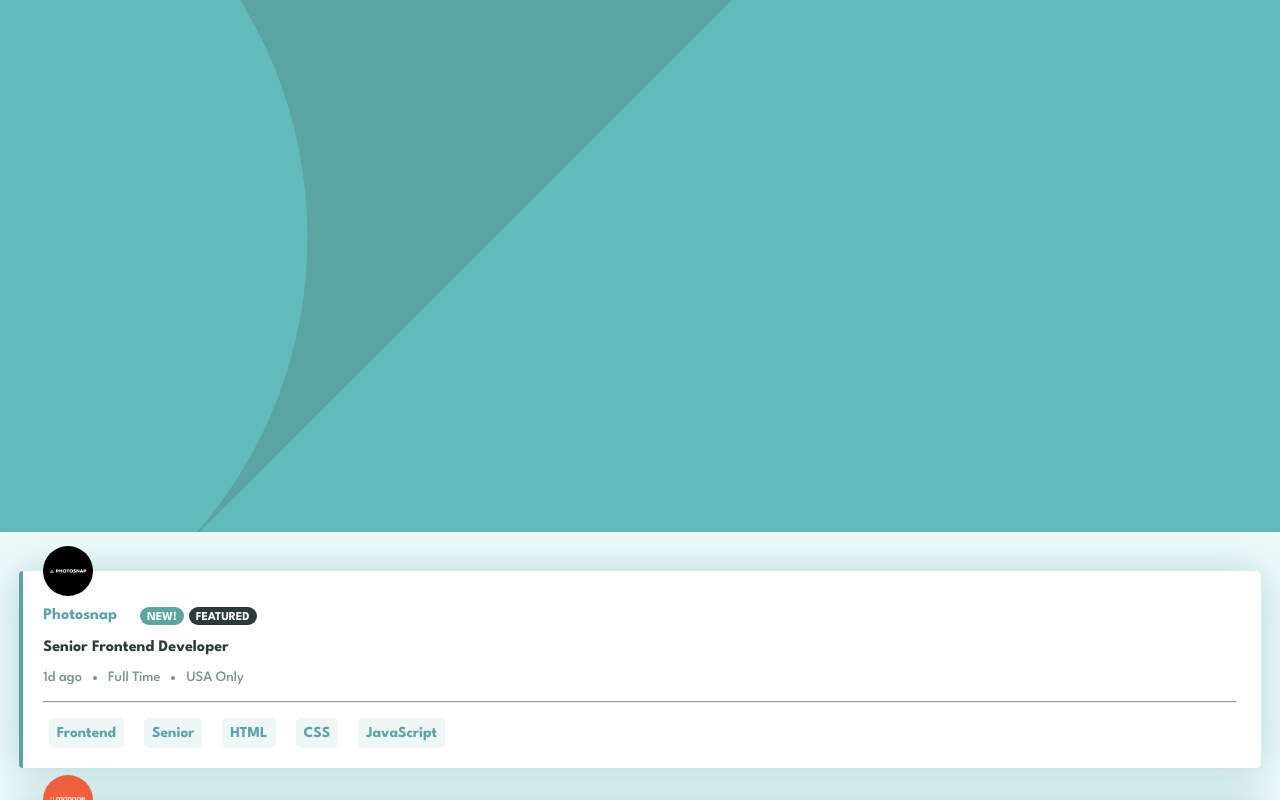
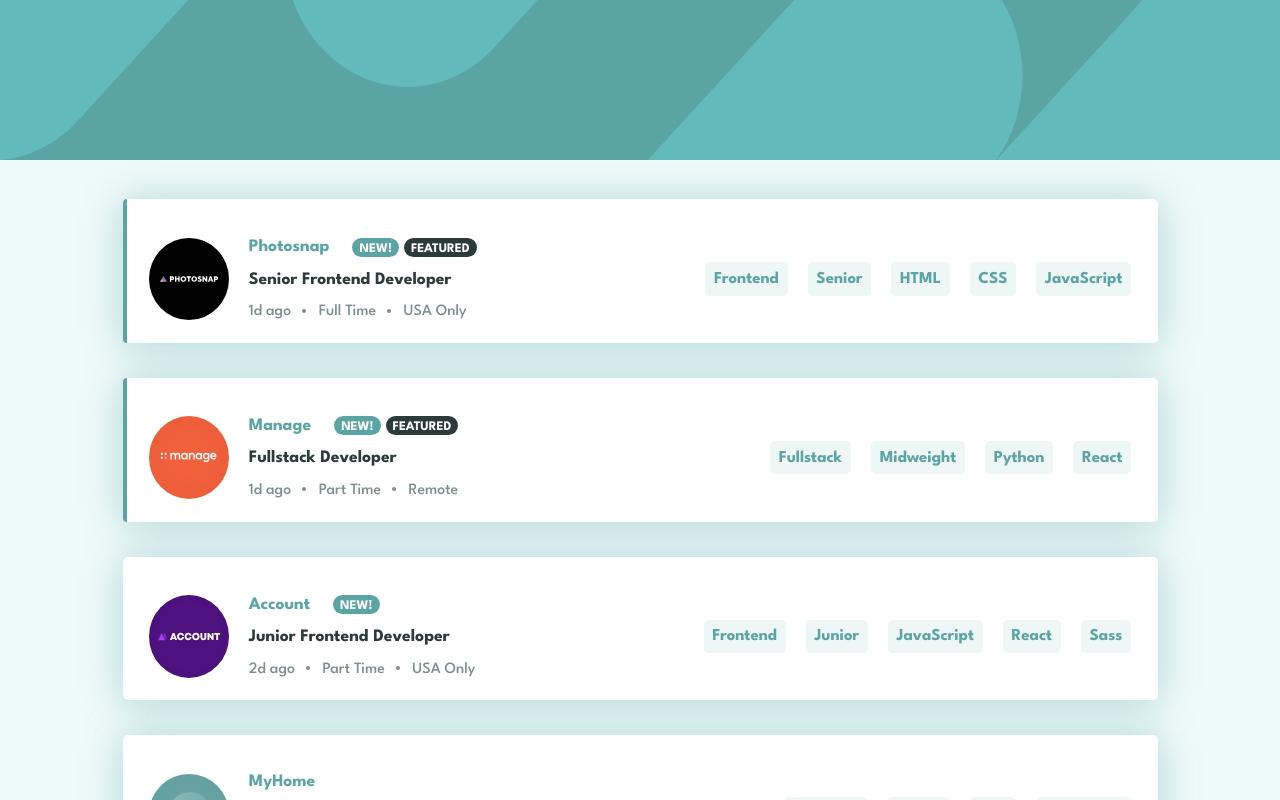
Before and after one commit to Mathitarazonad/Frontend-Mentor---Job-Filter-Page, a React (Create React App) app: page / in a window 1280 px wide. Shown: the top 800 px of the page. Built offline with nearby package versions, Linux system fonts and the light colour scheme.

Commit message:
Some styles fixed, hovers and medias for desktop

```diff
--- a/src/App.css
+++ b/src/App.css
@@ -6,6 +6,7 @@
   box-sizing: border-box;
   text-decoration: none;
   font-family: 'League Spartan', sans-serif;
+  font-size: 16px;
 }
 
 :root {
@@ -85,12 +86,12 @@ body {
   background-color: var(--Desaturated-dark-cyan);
   border-bottom-right-radius: 5px;
   border-top-right-radius: 5px;
+  cursor: pointer;
 }
 
-.tag-close:hover img{
+.tag-close:hover {
   transition: .5s;
-  transform: scale(1.1);
-  rotate: 100grad;
+  background-color: var(--Very-dark-grayish-cyan);
 }
 
 #clear-btn {
@@ -100,11 +101,14 @@ body {
   transition: .5s;
   font-size: 1.05rem;
   color: var(--Dark-grayish-cyan);
+  cursor: pointer;
 }
 
 #clear-btn:hover {
   transition: .5s;
-  transform: scale(1.1);
+  color: var(--Desaturated-dark-cyan);
+  text-decoration: underline;
+  text-underline-offset: 2px;
 }
 
 /* Job List */
@@ -143,13 +147,18 @@ body {
   left: 0;
 }
 
+.job-info-container {
+  display: flex;
+  gap: 20px;
+}
+
 .company-logo {
   width: 50px;
   position: absolute;
   top: -25px;
 }
 
-.job-info {
+.job-description {
   display: flex;
   flex-direction: column;
   gap: 15px;
@@ -192,6 +201,11 @@ body {
   color: var(--Very-dark-grayish-cyan);
 }
 
+.company-job:hover{
+  transition: .5s;
+  color: var(--Desaturated-dark-cyan);
+}
+
 .job-details {
   display: flex;
   gap: 5px;
@@ -202,6 +216,12 @@ body {
 .job-details h5 {
   font-weight: 500;
   font-size: .9rem;
+  cursor: pointer;
+}
+
+.job-details h5:hover, .job-details svg:hover {
+  transition: .5s;
+  transform: scale(1.1);
 }
 
 /*Job tags*/
@@ -213,11 +233,19 @@ body {
 }
 
 .tag {
+  transition: .5s;
   font-size: .95rem;
   color: var(--Desaturated-dark-cyan);
   background-color: var(--Filter-tablets);
   padding: .5rem;
   border-radius: 5px;
+  cursor: pointer;
+}
+
+.tag:hover {
+  transition: .5s;
+  background-color: var(--Desaturated-dark-cyan);
+  color: white;
 }
 
 .empty-jobs {
@@ -240,3 +268,69 @@ body {
 .empty-mood {
   font-size: 4rem;
 }
+
+
+@media (min-width: 750px) {
+  * {
+    font-size: 20px;
+  }
+
+  .mobile-bg {
+    display: none;
+  }
+
+  .desktop-bg {
+    display: initial;
+    width: 100vw;
+    height: 20vh;
+    background-color: var(--Desaturated-dark-cyan);
+  }
+
+  .job-list, .filter-container.filter-active {
+    margin-left: 3rem;
+    margin-right: 3rem;
+  }
+
+  .company-logo {
+    width: 60px;
+  }
+}
+
+@media (min-width: 1100px) {
+
+  * {
+    font-size: 17.5px;
+  }
+
+  .job-list, .filter-container.filter-active {
+    margin-left: 7rem;
+    margin-right: 7rem;
+  }
+
+  .job {
+    flex-direction: row;
+    justify-content: space-between;
+    align-items: center;
+    flex-wrap: wrap;
+  }
+
+  .company-logo {
+    position: initial;
+    width: 80px;
+  }
+
+  .job hr {
+    display: none;
+  }
+}
+
+@media (min-width: 1400px) {
+  * {
+    font-size: 19.5px;
+  }
+
+  .job-list, .filter-container.filter-active {
+    margin-left: 9rem;
+    margin-right: 9rem;
+  }
+}
--- a/src/components/Job.jsx
+++ b/src/components/Job.jsx
@@ -4,8 +4,10 @@ import { VscDebugStackframeDot } from 'react-icons/vsc';
 function Job (props) {
   return(
     <div className={props.isFeatured ? 'job featured-job' : 'job'} id={props.id}>
+
+      <div className='job-info-container'>
         <img src={props.companyLogo} alt='company-logo' className='company-logo'></img>
-      <div className='job-info'>
+        <div className='job-description'>
           <div className='job-header'>
             <h3 className='company-name'>{props.companyName}</h3>
             <div className=
@@ -31,6 +33,7 @@ function Job (props) {
             <h5>{props.jobLocation}</h5>
           </div>
         </div>
+      </div>
       <hr></hr>
       <div className='job-tags'>
         <h3 className='tag' onClick={ () => props.addSelectedTag(props.jobRole)}>{props.jobRole}</h3>
```
Lines whose indentation alone changed are shown as unchanged.
